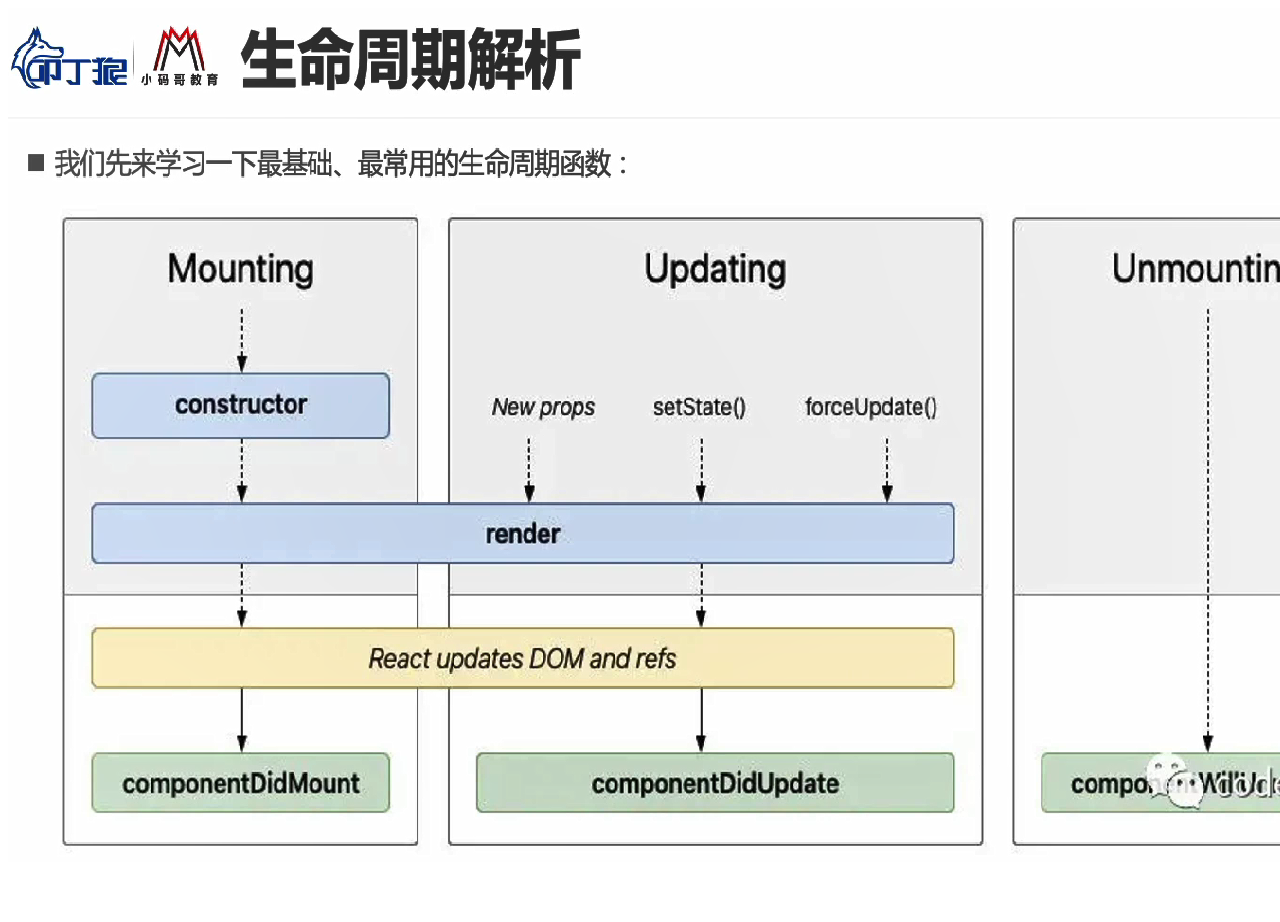
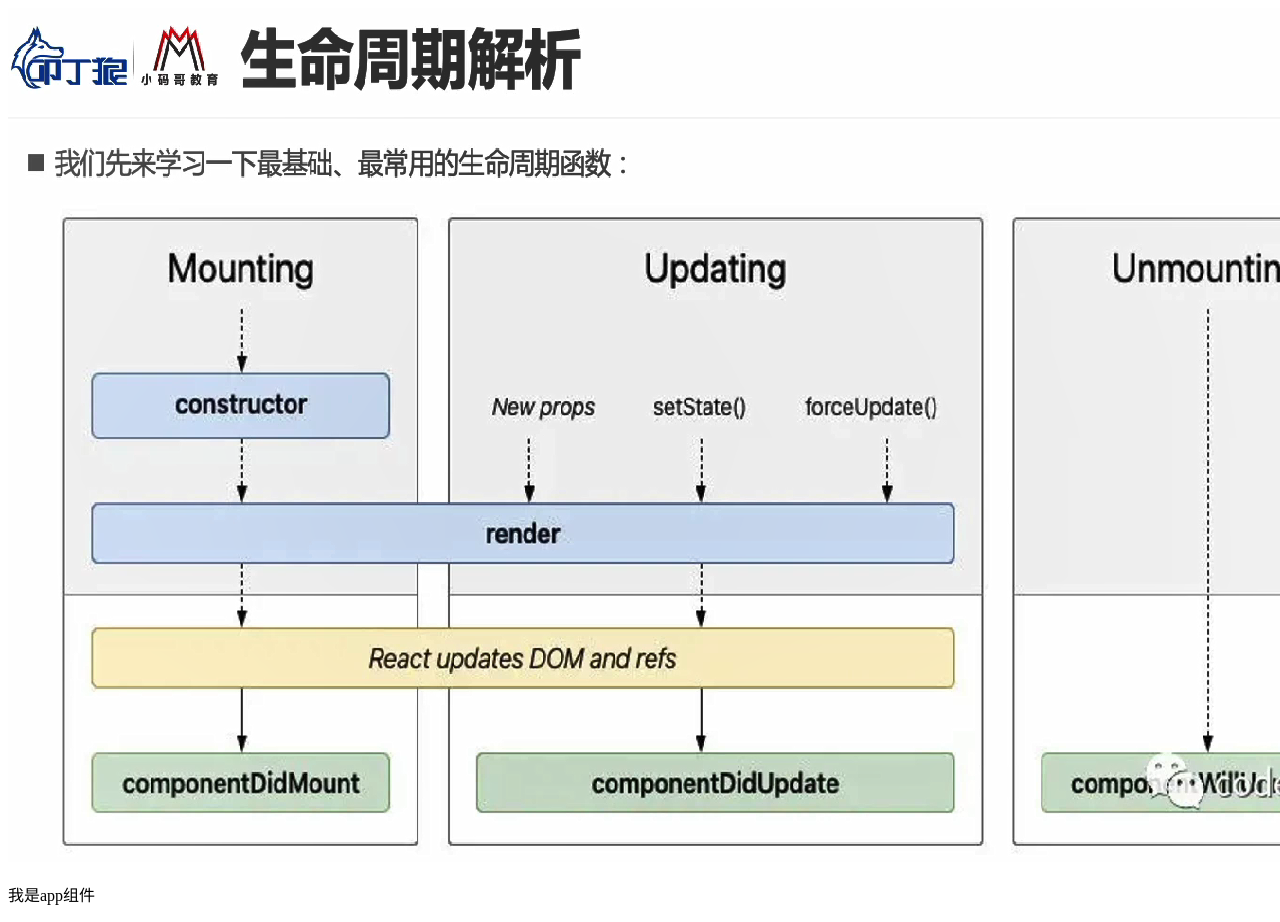
Before and after one commit to lucy3505/react-music, a React (Create React App) app in the folder my-react-app/: page / in a window 1280 px wide. Shown: the top 922 px of the page. Before the commit the page ends 874 px from the top, so only its background shows below. Built offline with nearby package versions, Linux system fonts and the light colour scheme.

Commit message:
lifecircle02

```diff
--- a/my-react-app/public/index.html
+++ b/my-react-app/public/index.html
@@ -9,12 +9,10 @@
       name="description"
       content="Web site created using create-react-app"
     />
-    <link rel="apple-touch-icon" href="%PUBLIC_URL%/logo192.png" />
     <!--
       manifest.json provides metadata used when your web app is installed on a
       user's mobile device or desktop. See https://developers.google.com/web/fundamentals/web-app-manifest/
     -->
-    <link rel="manifest" href="%PUBLIC_URL%/manifest.json" />
     <!--
       Notice the use of %PUBLIC_URL% in the tags above.
       It will be replaced with the URL of the `public` folder during the build.
--- a/my-react-app/src/App.js
+++ b/my-react-app/src/App.js
@@ -1,11 +1,24 @@
 import React, { Component } from "react";
 import lifecircle from "./assets/img/2.png";
-export default class App extends Component {
+class App extends Component {
+  constructor(props) {
+    super(props);
+    console.log("执行了组件的constructor");
+  }
+
+  componentDidMount() {
+    console.log("执行了组件的componentDiDMount方法");
+  }
+
   render() {
+    console.log("执行了组件的render函数 ");
     return (
       <div>
         <img src={lifecircle} />
+        <p>我是app组件</p>
       </div>
     );
   }
 }
+
+export default App;
```
